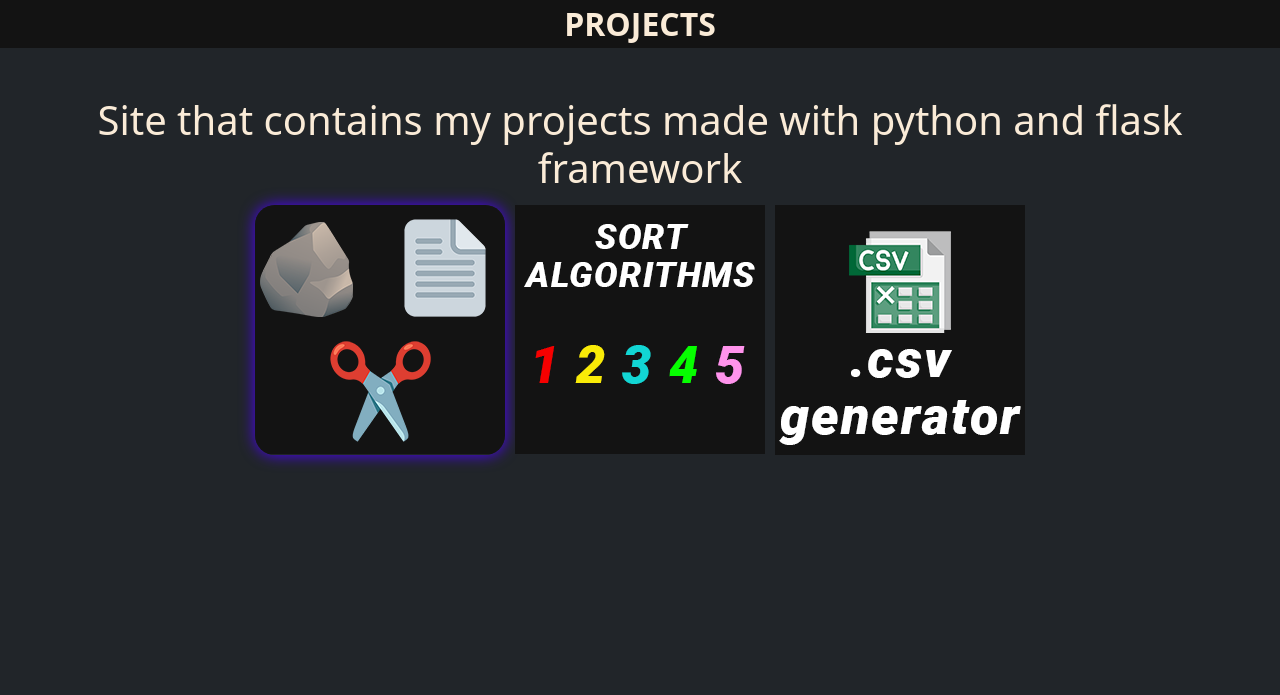
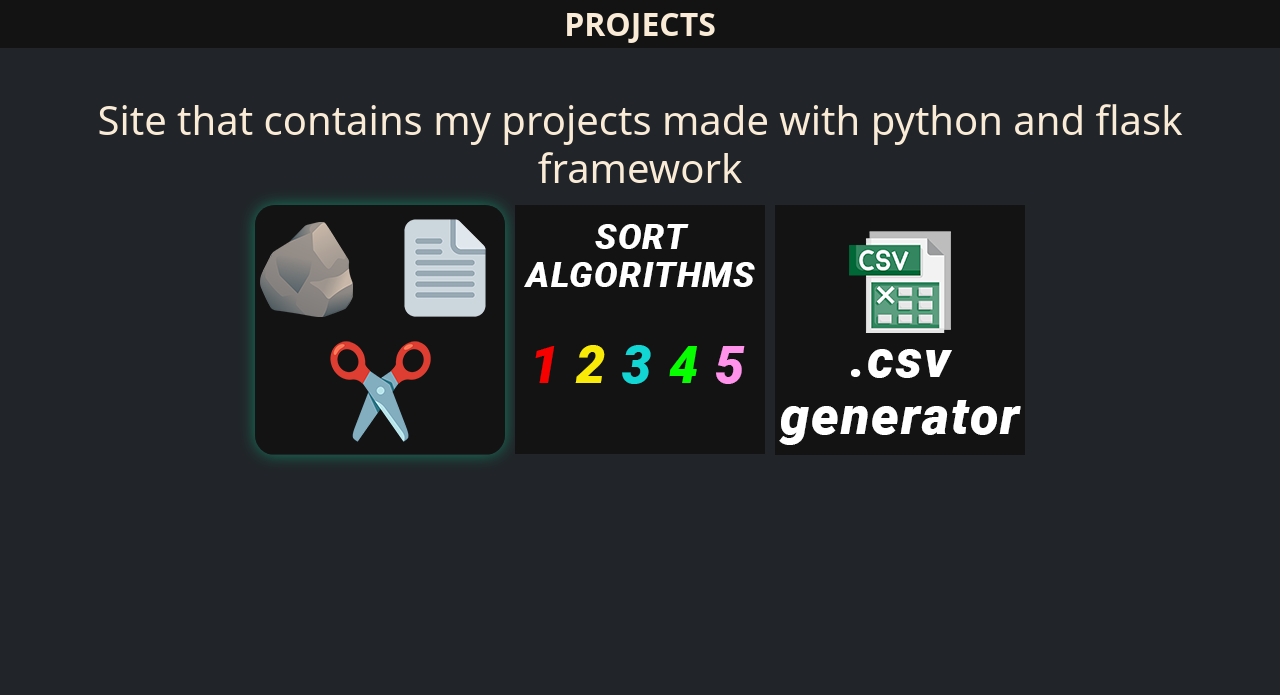
Before and after one commit to MaciejKarasek/Project-hub, a Flask app: page / in a window 1280 px wide, with the pointer over the restyled element. Shown: the top 695 px of the page. Run offline with Flask 3, Linux system fonts and the light colour scheme.

Commit message:
cosmetic changes

```diff
--- a/static/styles.css
+++ b/static/styles.css
@@ -144,7 +144,7 @@ a:hover{
 }
 
 .btn-index:hover{
-    box-shadow: 0 0 15px #4c00ff;
+    box-shadow: 0 0 15px #00ffb363;
     box-sizing:inherit;
     transition: 0.5s ease;
     border-radius: 20px;
```
